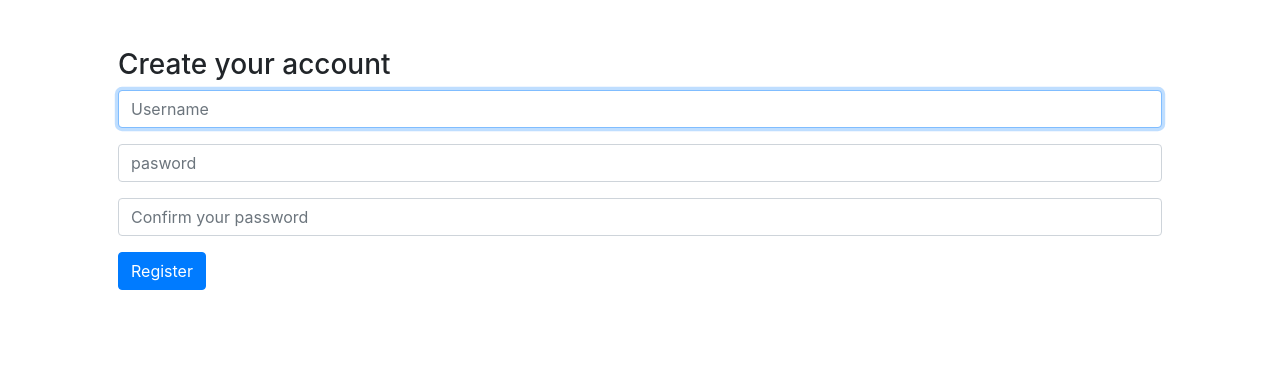
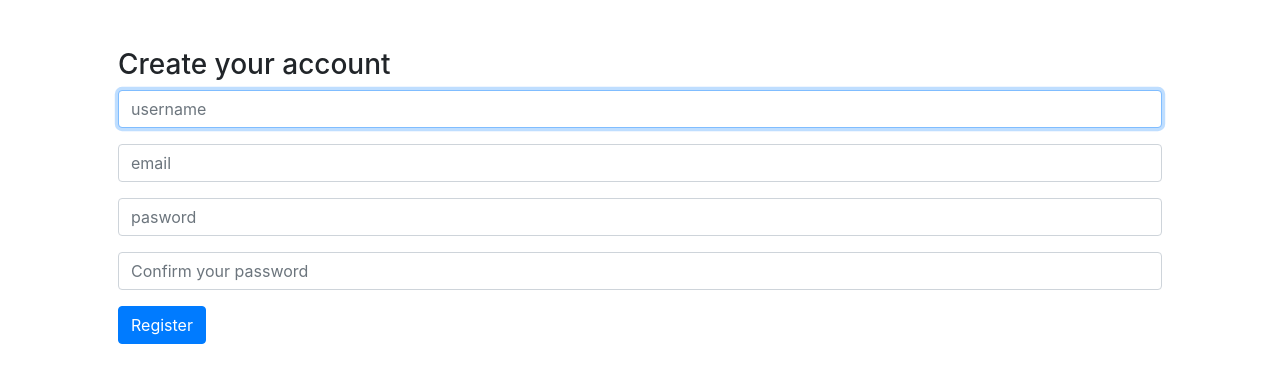
Before and after one commit to robertoterceros/cs50-web-programming, a Flask app: page /register in a window 1280 px wide. Shown: the part 58-441 px from the top of the page. Run offline with Flask 2, Linux system fonts and the light colour scheme; some libraries are stand-ins or nearby versions.

Commit message:
Se soluciono el problema de /register, ahora toca arreglar de login

```diff
--- a/Projects/project1/application.py
+++ b/Projects/project1/application.py
@@ -5,7 +5,7 @@
 import os, json
 from werkzeug.security import check_password_hash, generate_password_hash
 
-from flask import Flask, render_template, request, session, jsonify, flash
+from flask import Flask, render_template, request, session, jsonify, flash, redirect
 from flask_session import Session
 from sqlalchemy import create_engine
 from sqlalchemy.orm import scoped_session, sessionmaker
@@ -34,7 +34,7 @@ db = scoped_session(sessionmaker(bind=engine))
 def index():
     return render_template("index.html")
 
-@app.route("/login", methods = ['GET', 'POST '])
+@app.route("/login", methods = ['GET', 'POST'])
 def login():
     session.clear()
     username = request.form.get("username")
@@ -47,7 +47,7 @@ def login():
             return render_template("error.html", message="Please enter the password")
 
         # Access the database for users
-        rows = db.execute("SELECT * FROM USERS WHERE username = :username", {"username": username})
+        rows = db.execute("SELECT * FROM USERS WHERE name = :username", {"name": username})
 
         output = rows.fetchone()
 
@@ -67,7 +67,7 @@ def login():
         return render_template("login.html")
 
 
-@app.route("/register") #DONE
+@app.route("/register", methods=['POST', 'GET']) #Debe admitir ambos metodos
 def register():
     session.clear()
 
@@ -80,7 +80,7 @@ def register():
             return render_template("error.html", message="Please provide the pasword")
 
             #Check if username already exists
-        checkUser = db.execute("SELECT * FROM users WHERE username := username",
+        checkUser = db.execute("SELECT * FROM users WHERE name = :username",
         {"username":request.form.get("username")}).fetchone()
 
         if checkUser:
@@ -104,8 +104,8 @@ def register():
         hashedPassword = generate_password_hash(request.form.get("password"), method='pbkdf2:sha256', salt_length=8)
 
             # Insert register into database and commit changes
-        db.execute("INSERT INTO users (username, hash) VALUES (:username, :password)",
-        {'username':request.form.get('username'), 'password':hashedPassword})
+        db.execute("INSERT INTO users (name, email, password) VALUES (:username, :email, :password)",
+        {'username':request.form.get('username'), 'email':request.form.get('email'), 'password':hashedPassword})
 
             # Commit changes to database
         db.commit()
@@ -150,7 +150,7 @@ def book(isbn):
         comment = request.form.get("comment")
 
         #Search bok by ISBN
-        row = db.execute("SELECT id FROM books WHERE isbn= :isbn", {"isbn": isbn})
+        row = db.execute("SELECT id FROM books WHERE isbn = :isbn", {"isbn": isbn})
 
         #Save id into variable
         bookId = row.fetchone()
--- a/Projects/project1/models.py
+++ b/Projects/project1/models.py
@@ -19,7 +19,7 @@ class Users(db.Model):
      id = db.Column(db.Integer, primary_key=True)
      name = db.Column(db.String(80), nullable=False)
      email = db.Column(db.String(80), nullable=False)
-     password = db.Column(db.String(80), nullable=False)
+     password = db.Column(db.String(180), nullable=False)
 
 class reviews(db.Model):
      __tablename__ = "reviews"
--- a/Projects/project1/templates/register.html
+++ b/Projects/project1/templates/register.html
@@ -9,7 +9,11 @@
   <h3>Create your account</h3>
   <form action="/register" method="post">
     <div class="form-group">
-      <input autocomplete="off" autofocus class="form-control" name="username" placeholder="Username" type="text" />
+      <input autocomplete="off" autofocus class="form-control" name="username" placeholder="username" type="text" />
+    </div>
+
+    <div class="form-group">
+      <input autocomplete="off" autofocus class="form-control" name="email" placeholder="email" type="text" />
     </div>
 
     <div class="form-group">
@@ -17,7 +21,7 @@
     </div>
 
     <div class="form-group">
-      <input class="form-control" name="confirmation" placeholder="Confirm your password" type="password" />
+      <input class="form-control" name="password2" placeholder="Confirm your password" type="password" />
     </div>
     <button class="btn btn-primary" type="submit">Register</button>
   </form>
```
